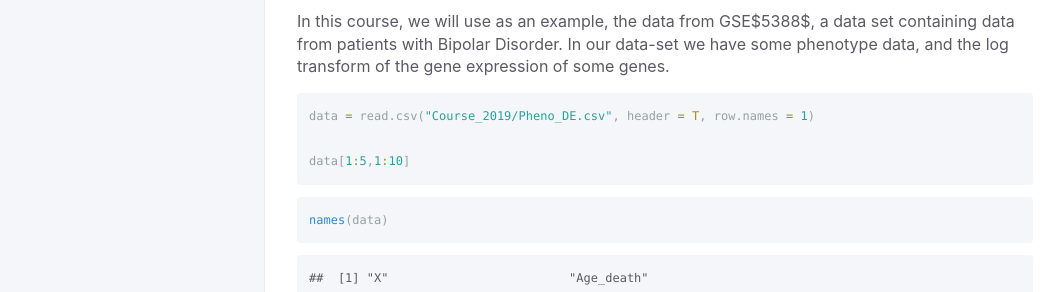
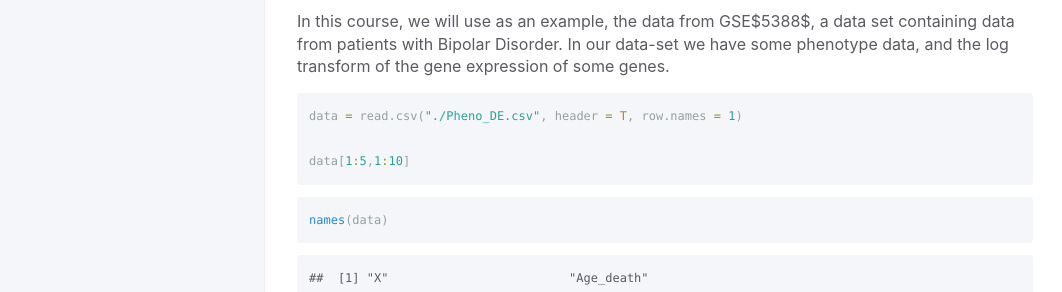
Before and after one commit to deisygysi/EVOP_2019, a Jekyll site: the page built from docs/00_Intro.md, in a window 1280 px wide. Shown: the part 1544-1836 px from the top of the page, without its empty margins (91-1153 px from the left). Built offline with Jekyll 4.4.1, drawn with Linux system fonts in a browser that asks for light colours.

Commit message:
Donwload

````diff
--- a/_config.yml
+++ b/_config.yml
@@ -1,3 +1,4 @@
 title: "Basic Statistics: probability and inference using R"
 description: "A short course of statistics using R"
 search_enabled: true
+show_downloads: true
--- a/docs/00_Intro.md
+++ b/docs/00_Intro.md
@@ -41,7 +41,7 @@ In this course, we will use as an example, the data from GSE$5388$, a data set c
 
 
 ```r
-data = read.csv("Course_2019/Pheno_DE.csv", header = T, row.names = 1)
+data = read.csv("./Pheno_DE.csv", header = T, row.names = 1)
 
 data[1:5,1:10]
 ```
````
